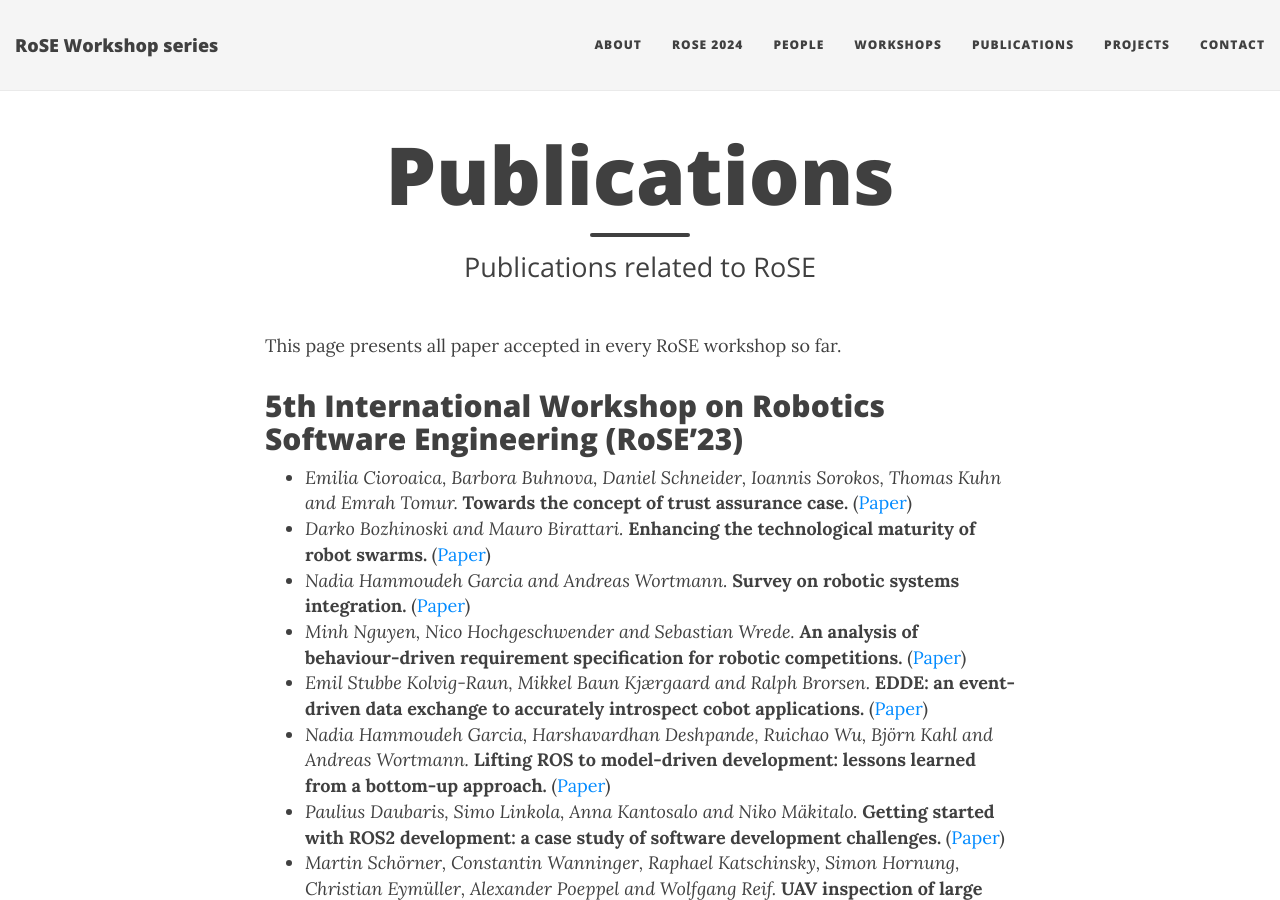
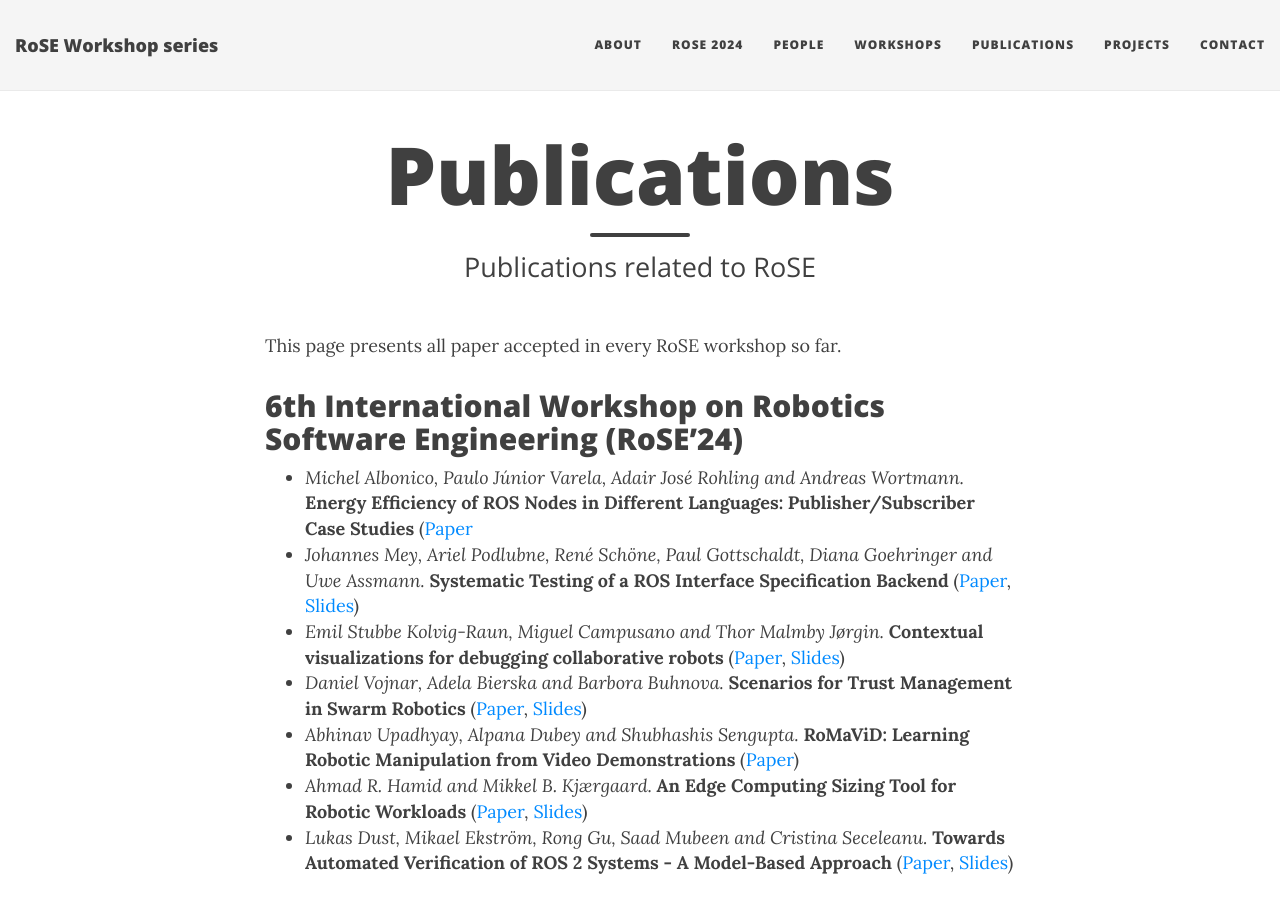
Before and after one commit to rose-workshops/rose-workshops.github.io, a Jekyll site: the page built from publications.md, in a window 1280 px wide and 900 px high. Built offline with Jekyll 4.4.1, drawn with Linux system fonts in a browser that asks for light colours; nearby versions of some CDN libraries.

Commit message:
Add links to papers and slides for RoSE 2024 in the Publications page

```diff
--- a/publications.md
+++ b/publications.md
@@ -5,6 +5,16 @@ subtitle: Publications related to RoSE
 ---
 
 This page presents all paper accepted in every RoSE workshop so far.
+
+## 6th International Workshop on Robotics Software Engineering (RoSE'24)
+
+* _Michel Albonico, Paulo Júnior Varela, Adair José Rohling and Andreas Wortmann._ **Energy Efficiency of ROS Nodes in Different Languages: Publisher/Subscriber Case Studies** ([Paper](/files/rose2024/papers/rose_2024_1.pdf, [Slides](/files/rose2024/slides/rose_2024_1.pdf))
+* _Johannes Mey, Ariel Podlubne, René Schöne, Paul Gottschaldt, Diana Goehringer and Uwe Assmann._ **Systematic Testing of a ROS Interface Specification Backend** ([Paper](/files/rose2024/papers/rose_2024_2.pdf), [Slides](/files/rose2024/slides/rose_2024_2.pdf))
+* _Emil Stubbe Kolvig-Raun, Miguel Campusano and Thor Malmby Jørgin._ **Contextual visualizations for debugging collaborative robots** ([Paper](/files/rose2024/papers/rose_2024_3.pdf), [Slides](/files/rose2024/slides/rose_2024_3.pdf))
+* _Daniel Vojnar, Adela Bierska and Barbora Buhnova._ **Scenarios for Trust Management in Swarm Robotics** ([Paper](/files/rose2024/papers/rose_2024_4.pdf), [Slides](/files/rose2024/slides/rose_2024_4.pdf))
+* _Abhinav Upadhyay, Alpana Dubey and Shubhashis Sengupta._ **RoMaViD: Learning Robotic Manipulation from Video Demonstrations** ([Paper](/files/rose2024/papers/rose_2024_5.pdf))
+* _Ahmad R. Hamid and Mikkel B. Kjærgaard._ **An Edge Computing Sizing Tool for Robotic Workloads** ([Paper](/files/rose2024/papers/rose_2024_6.pdf), [Slides](/files/rose2024/slides/rose_2024_6.pdf))
+* _Lukas Dust, Mikael Ekström, Rong Gu, Saad Mubeen and Cristina Seceleanu._ **Towards Automated Verification of ROS 2 Systems - A Model-Based Approach** ([Paper](/files/rose2024/papers/rose_2024_7.pdf), [Slides](/files/rose2024/slides/rose_2024_7.pdf))
 
 ## 5th International Workshop on Robotics Software Engineering (RoSE'23)
 
```
